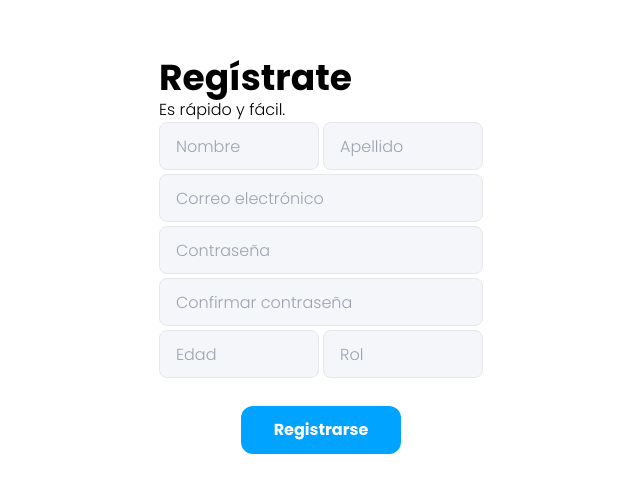
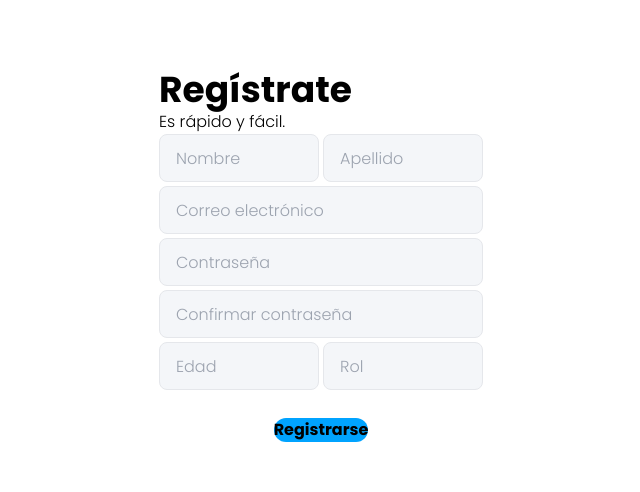
Before and after one commit to AxelCHCR/ProyectoRokbit, a Next.js app: page /pages/register in a window 1280 px wide. Shown: the part 144-636 px from the top of the page, without its empty margins (319-959 px from the left). Built offline with nearby package versions, Linux system fonts and the light colour scheme; no server answers.

Commit message:
fix: Modified Button component

```diff
--- a/src/app/components/button.tsx
+++ b/src/app/components/button.tsx
@@ -6,9 +6,7 @@ interface ButtonProps extends React.HTMLProps<HTMLButtonElement> {
 }
 
 const Button: React.FC<ButtonProps> = ({ text, onClick, className }) => {
-  const buttonClass = `rounded-xl bg-custom-blue w-40 h-12 font-poppins font-bold text-white hover:bg-custom-dark-blue ${
-    className || ""
-  }`;
+  const buttonClass = `rounded-xl bg-custom-blue  font-poppins font-bold hover:bg-custom-dark-blue ${className}`;
 
   return (
     <button className={buttonClass} onClick={onClick}>
```
